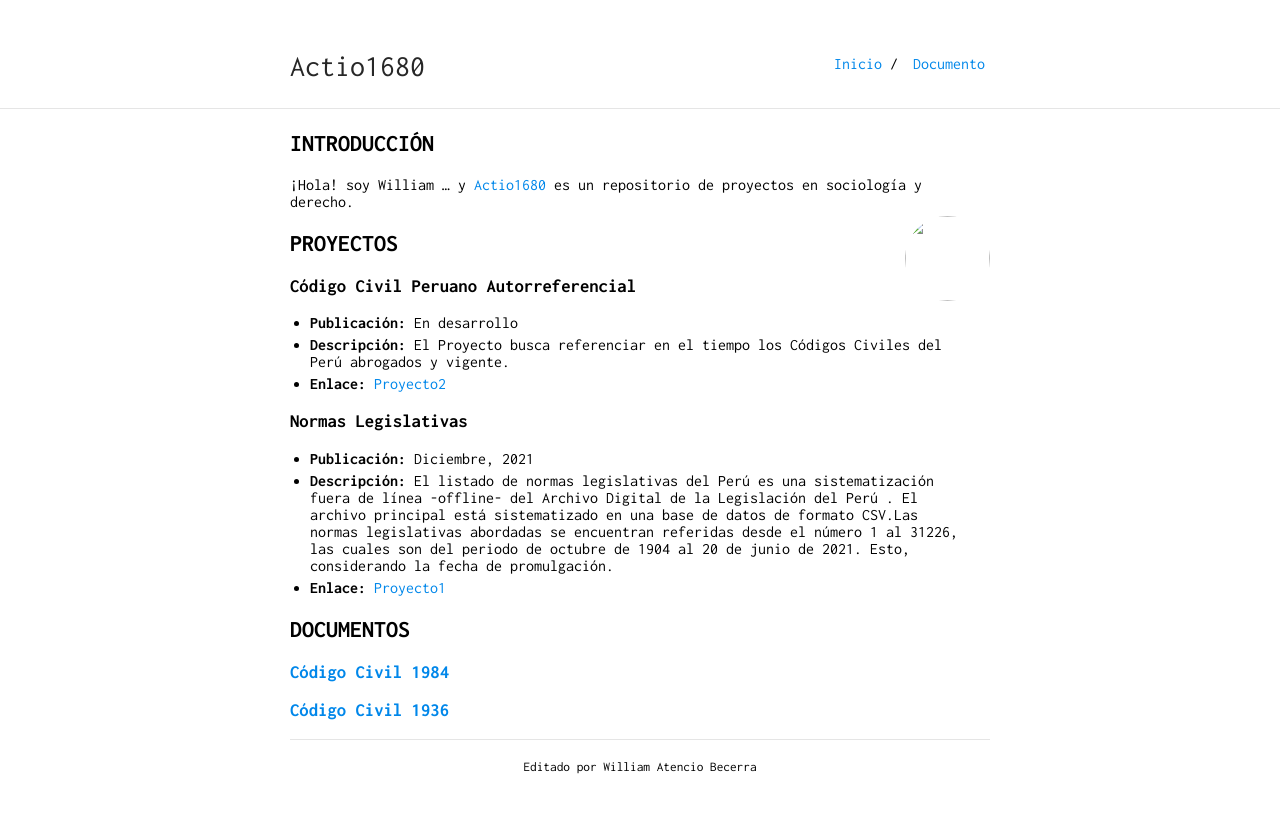
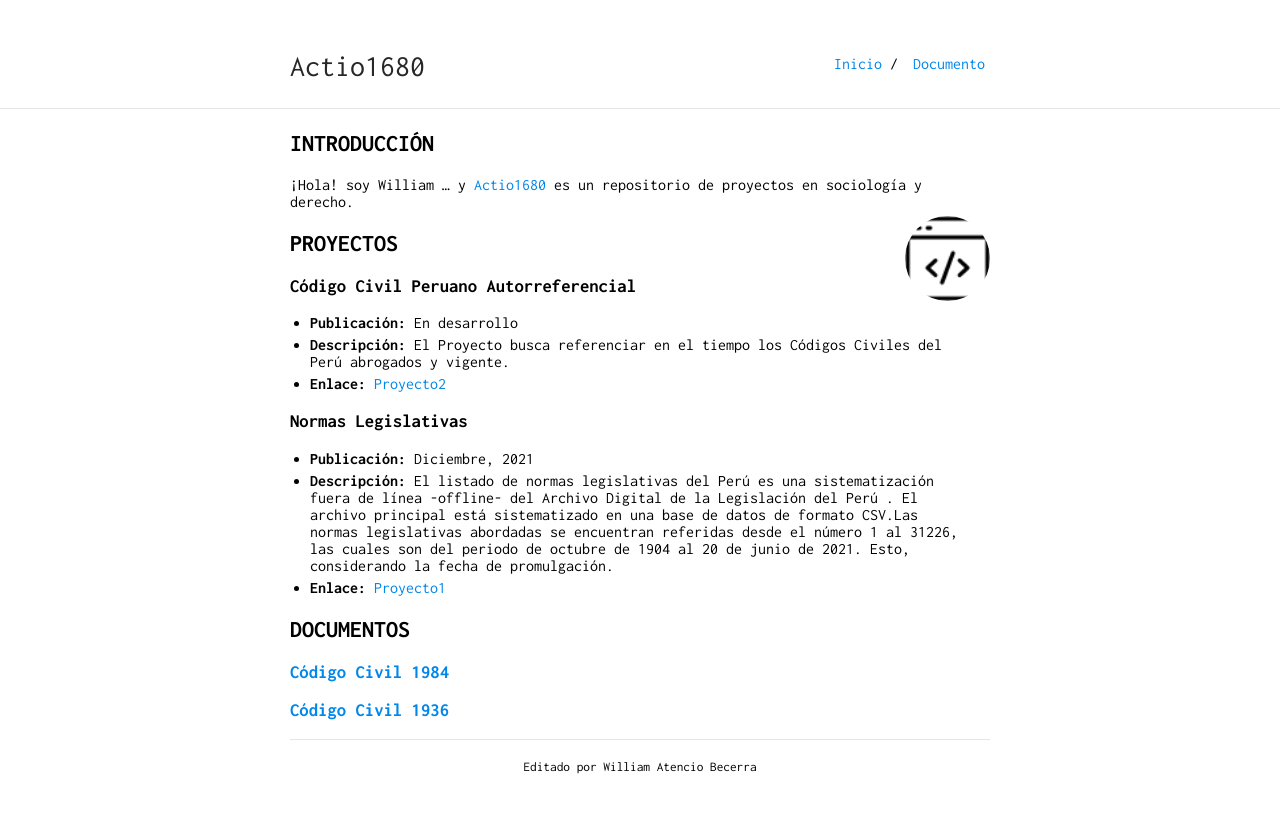
Before and after one commit to actio1680/actio1680.github.io, a Jekyll site: the page built from index.md, in a window 1280 px wide. Shown: the top 813 px of the page. Built offline with Jekyll 4.4.1, drawn with Linux system fonts in a browser that asks for light colours; our own code applies the rules of GitHub Pages for plain Markdown files.

Commit message:
Update index.md

```diff
--- a/index.md
+++ b/index.md
@@ -6,7 +6,7 @@
 
 ¡Hola! soy William ... y [Actio1680](https://github.com/actio1680) es un repositorio de proyectos en sociología y derecho.
 
- <img class="profile-picture" src="codefavicon">
+ <img class="profile-picture" src="codefavicon.png">
 
 
 
```
